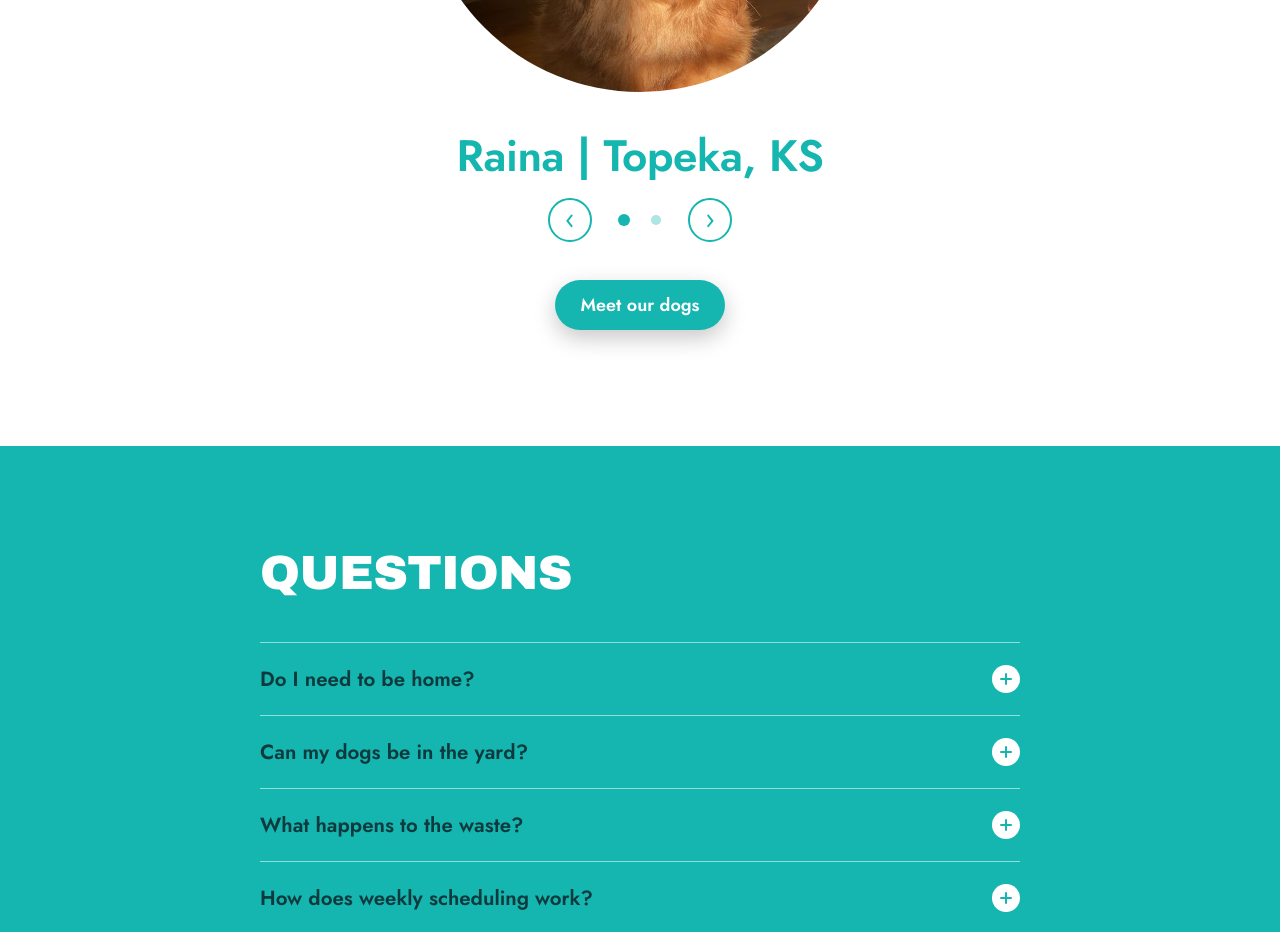
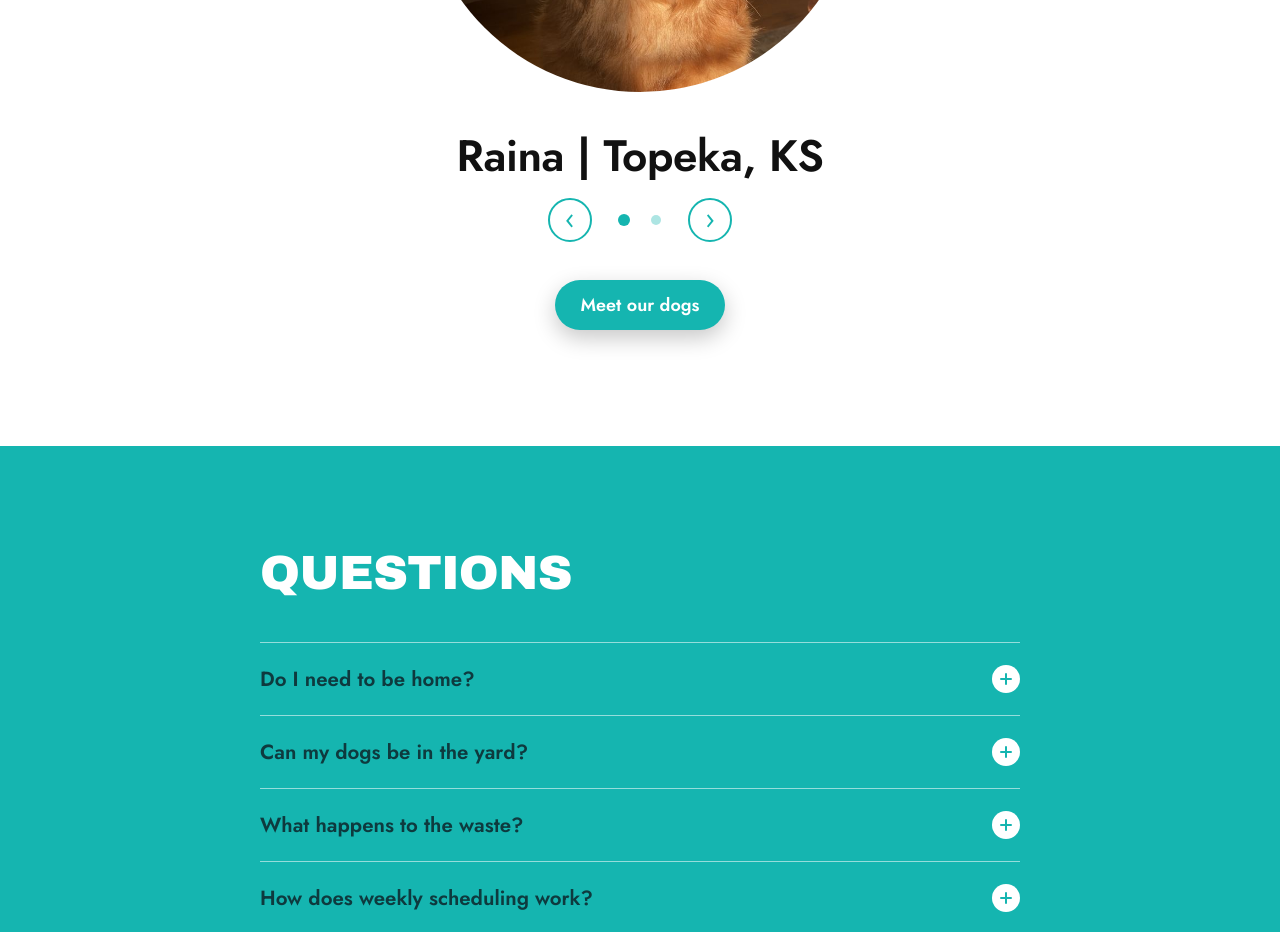
Before and after one commit to jaredkobernat21/aroo-website, a plain HTML site: page index.html in a window 1280 px wide. Shown: the part 2500-3432 px from the top of the page. Drawn offline with Linux system fonts and the light colour scheme; no server answers.

Commit message:
Black dog captions in the dogs section
Co-Authored-By: Claude Opus 5.5 <noreply@anthropic.com>

```diff
--- a/index.html
+++ b/index.html
@@ -601,7 +601,7 @@
       margin-top: 0.9em;
       font-family: "Jost", "Futura", "Century Gothic", system-ui, sans-serif;
       font-weight: 600;
-      color: #15B5B0;
+      color: #111;
       font-size: clamp(26px, 3.6vw, 56px);
       line-height: 1.1;
       letter-spacing: -0.01em;
```
